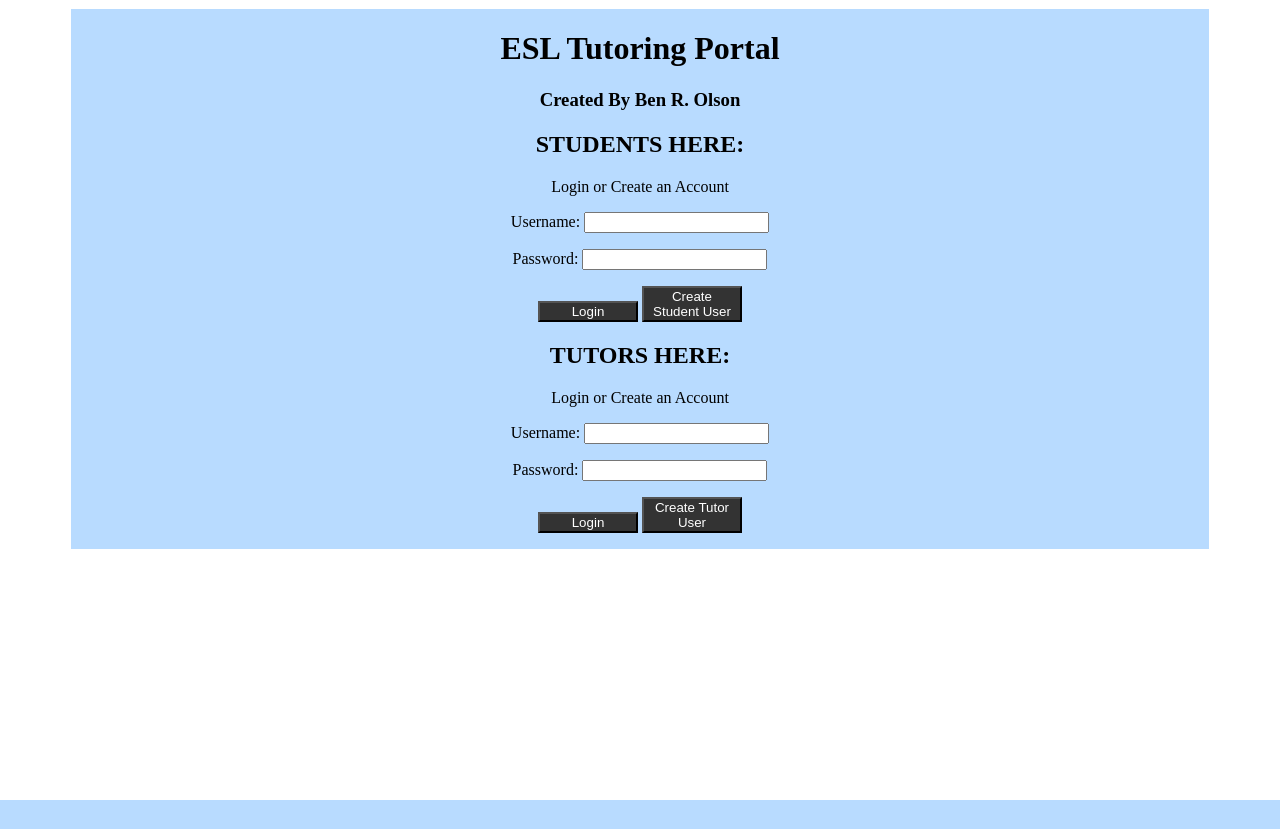
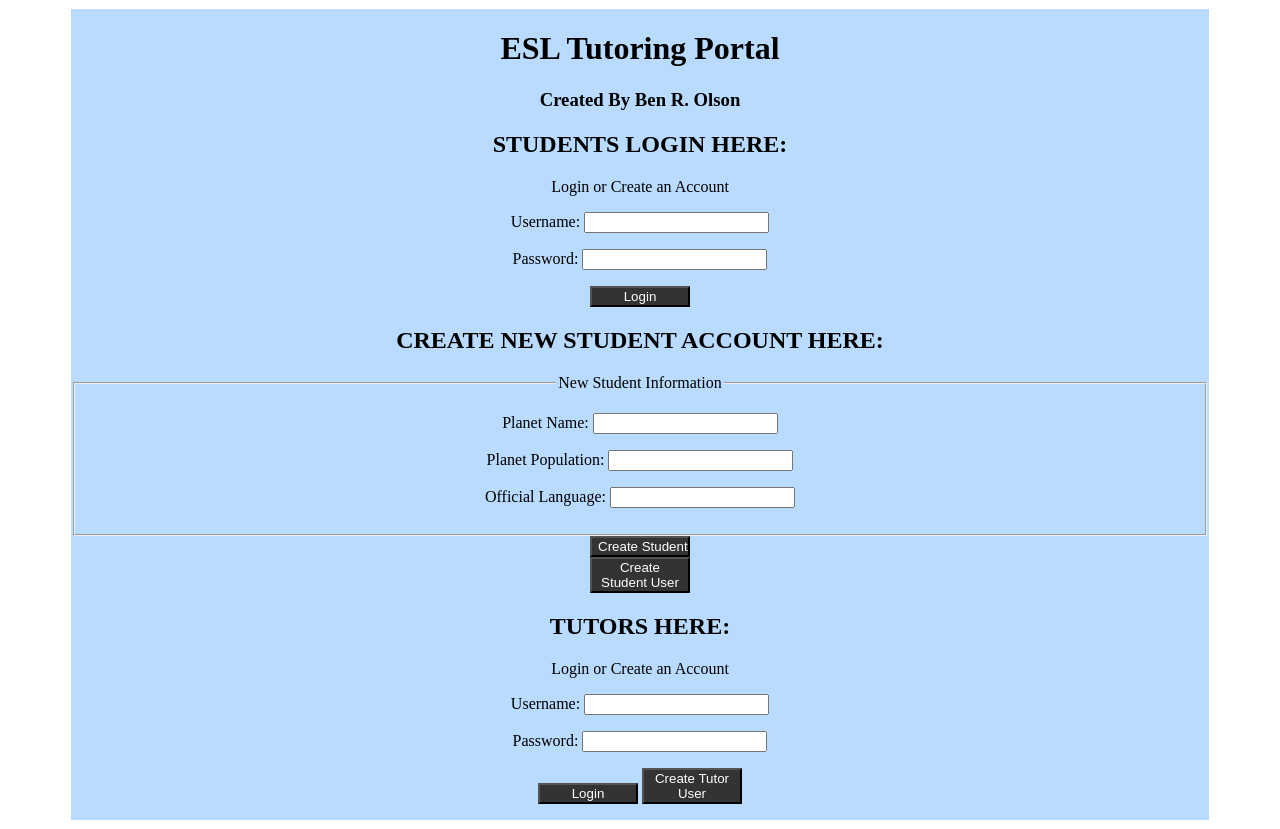
Before and after one commit to mangi07/cs340-databases-final-project, a PHP site: page / in a window 1280 px wide. Before the commit the page ends 800 px from the top, so only its background shows below. Run offline with PHP 8.4, Linux system fonts and the light colour scheme.

Commit message:
start forms for adding new users now, 5/21/2015

```diff
--- a/index.php
+++ b/index.php
@@ -6,6 +6,13 @@
 DATE:	March 8, 2015
 COURSE: CS 290 - Web Development, Oregon State University
 */
+
+//check for login
+if (isset($_SESSION['user'])){
+	echo "Note: You are already logged in.<br>";
+	echo "<button onclick='window.location.href = \"main.php\"'>User Page</button>";
+	die();
+}
 
 
 ?>
@@ -27,13 +34,26 @@
 		<h1>ESL Tutoring Portal</h1>
 		<h3>Created By Ben R. Olson</h3>
 
-		<h2>STUDENTS HERE:</h2>
+		<h2>STUDENTS LOGIN HERE:</h2>
 		<p>Login or Create an Account</p>
 		<p>Username: <input id="student_userfield" type="text"></p>
 		<p>Password: <input id="student_passfield" type="password"></p>
 		<button id="student_login" class="button">Login</button>
-		<!-- add stuff here for form submission of all post variables
-		required to insert a new user into database: see account.php line 150 onward-->
+
+		<!-- FORM: CREATE STUDENT: ACTUALL, PUT THIS STRAIGHT IN main.php? -->
+		<h2>CREATE NEW STUDENT ACCOUNT HERE:</h2>
+		<form method="post" action="accounts.php">
+			<fieldset>
+			<legend>New Student Information</legend>
+				<p>Planet Name: <input type="text" name="PName" /></p>
+				<p>Planet Population: <input type="text" name="PPopulation" /></p>
+				<p>Official Language: <input type="text" name="PLanguage" /></p>
+				<input type="hidden" name="create_user" value="true" />
+			</fieldset>
+			<input type="submit" name="createStudent" value="Create Student User" class="button"/>
+		</form>
+
+
 		<button id="create_student" class="button">Create Student User</button>
 		<p id="student_errors" style="color:red;"></p>
 
--- a/main.js
+++ b/main.js
@@ -9,6 +9,7 @@
   http://www.eyecon.ro/datepicker/#implement
 */
 
+/*MAY NOT USE MOST OF THIS FILE !!*/
 
 //VARIABLES
 var map;
```
Also changed, not shown: accounts.php (+34 -5 lines).
